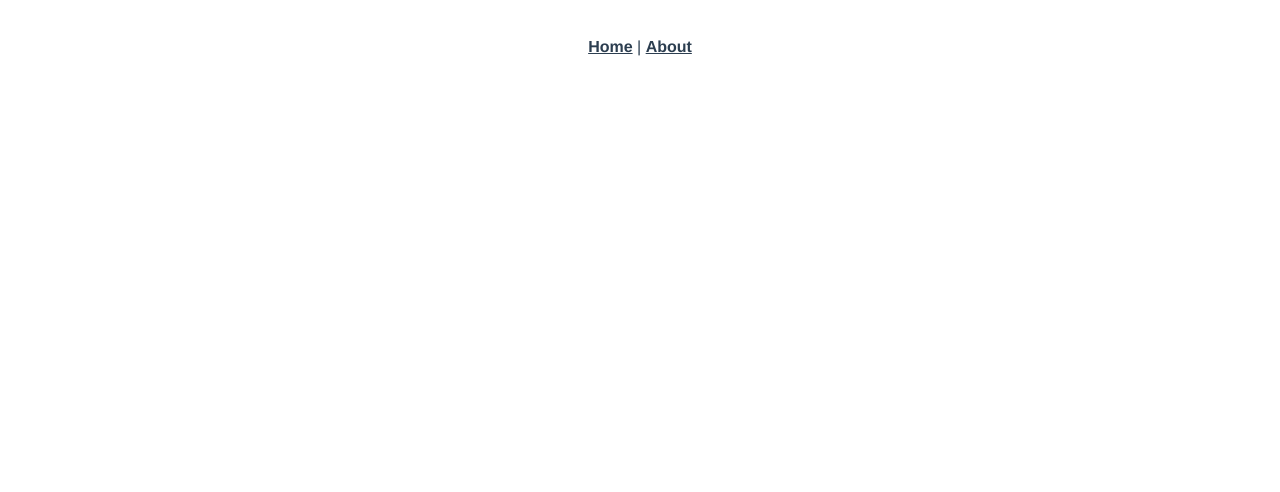
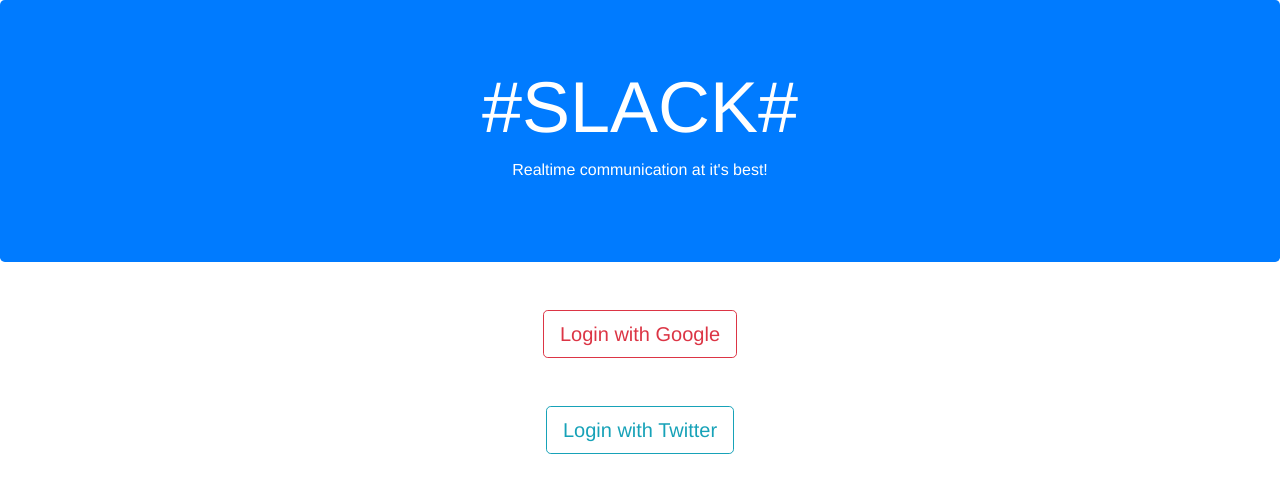
Before and after one commit to potter80511/slack, a Vue app: page /login in a window 1280 px wide. Shown: the top 492 px of the page. Built offline with nearby package versions, Linux system fonts and the light colour scheme.

Commit message:
加上chat及login的page，以及裝上bootstrap

```diff
--- a/package.json
+++ b/package.json
@@ -8,6 +8,8 @@
     "lint": "vue-cli-service lint"
   },
   "dependencies": {
+    "bootstrap": "^4.6.0",
+    "bootstrap-vue": "^2.21.2",
     "core-js": "^3.6.5",
     "vue": "^2.6.11",
     "vue-router": "^3.2.0",
--- a/src/App.vue
+++ b/src/App.vue
@@ -1,9 +1,5 @@
 <template>
   <div id="app">
-    <div id="nav">
-      <router-link to="/">Home</router-link> |
-      <router-link to="/about">About</router-link>
-    </div>
     <router-view/>
   </div>
 </template>
--- /dev/null
+++ b/src/pages/Chat.vue
@@ -0,0 +1,9 @@
+<template>
+  <h2>Chat page</h2>
+</template>
+
+<script>
+export default {
+  name: 'chat',
+}
+</script>
--- /dev/null
+++ b/src/pages/Login.vue
@@ -0,0 +1,37 @@
+<template>
+  <div>
+    <div class="jumbotron bg-primary text-white text-center">
+      <h2 class="lead display-3">#SLACK#</h2>
+      <p>Realtime communication at it's best!</p>
+    </div>
+    <div class="container-fluid">
+      <div class="row mt-5">
+        <div class="col text-center">
+          <button class="btn btn-outline-danger btn-lg">
+            Login with Google
+          </button>
+        </div>
+      </div>
+
+      <div class="row mt-5">
+        <div class="col text-center">
+          <button class="btn btn-outline-info btn-lg">
+            Login with Twitter
+          </button>
+        </div>
+      </div>
+    </div>
+  </div>
+</template>
+
+<script>
+export default {
+  name: 'login',
+}
+</script>
+
+<style lang="scss">
+.btn, .jumbotron {
+  border-radius: 0;
+}
+</style>
--- a/src/router/index.js
+++ b/src/router/index.js
@@ -1,23 +1,29 @@
 import Vue from 'vue'
 import VueRouter from 'vue-router'
-import Home from '../views/Home.vue'
+import Chat from '@/pages/Chat';
+import Login from '@/pages/Login';
 
 Vue.use(VueRouter)
 
 const routes = [
   {
     path: '/',
-    name: 'Home',
-    component: Home
+    name: 'chat',
+    component: Chat,
   },
   {
-    path: '/about',
-    name: 'About',
-    // route level code-splitting
-    // this generates a separate chunk (about.[hash].js) for this route
-    // which is lazy-loaded when the route is visited.
-    component: () => import(/* webpackChunkName: "about" */ '../views/About.vue')
-  }
+    path: '/login',
+    name: 'login',
+    component: Login,
+  },
+  // {
+  //   path: '/about',
+  //   name: 'About',
+  //   // route level code-splitting
+  //   // this generates a separate chunk (about.[hash].js) for this route
+  //   // which is lazy-loaded when the route is visited.
+  //   component: () => import(/* webpackChunkName: "about" */ '../views/About.vue')
+  // }
 ]
 
 const router = new VueRouter({
--- a/src/views/About.vue
+++ /dev/null
@@ -1,5 +0,0 @@
-<template>
-  <div class="about">
-    <h1>This is an about page</h1>
-  </div>
-</template>
--- a/src/views/Home.vue
+++ /dev/null
@@ -1,18 +0,0 @@
-<template>
-  <div class="home">
-    <img alt="Vue logo" src="../assets/logo.png">
-    <HelloWorld msg="Welcome to Your Vue.js App"/>
-  </div>
-</template>
-
-<script>
-// @ is an alias to /src
-import HelloWorld from '@/components/HelloWorld.vue'
-
-export default {
-  name: 'Home',
-  components: {
-    HelloWorld
-  }
-}
-</script>
```
Also changed, not shown: src/main.js (+7 -0 lines), 1 other file (tests, documents, lock files or other folders).
